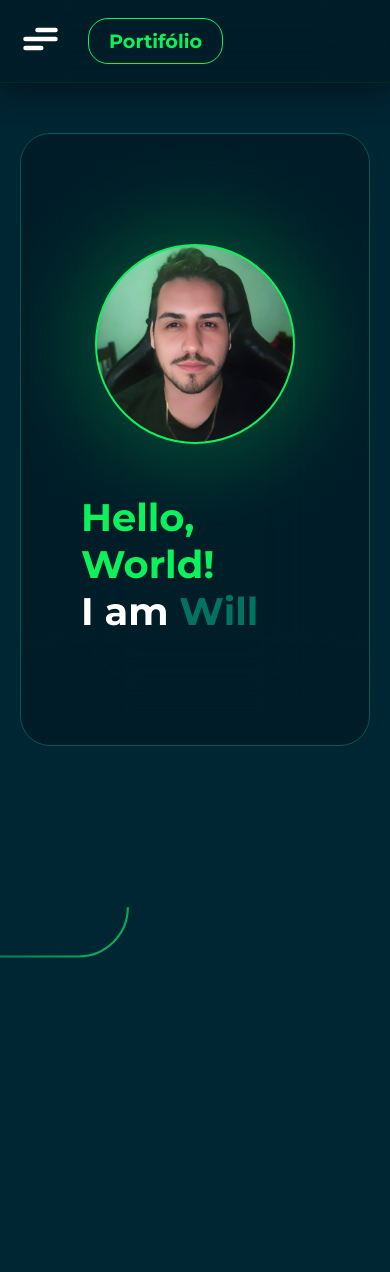
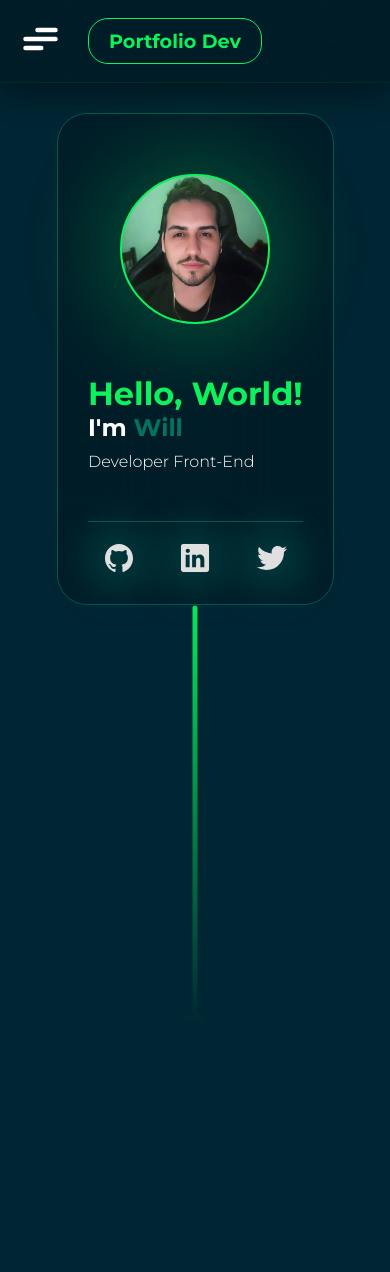
Before and after one commit to willfra/portifolio, a plain HTML site: page index.html in a window 390 px wide. After the commit the page ends 1045 px from the top, so only its background shows below. Drawn offline with nearby package versions, Linux system fonts and the light colour scheme; a web font is replaced by a local one.

Commit message:
modified:   css/responsive.css 	modified:   index.html 	new file:   js/vanilla-tilt.min.js 	modified:   style.css

```diff
--- a/css/responsive.css
+++ b/css/responsive.css
@@ -1,19 +1,34 @@
-@media (max-width: 780px) {
+@media (max-width: 600px) {
 
     header .box-right {
         display: none;
     }
-    .content-perfil {
+    .card-perfil {
         flex-direction: column;
-        margin: 20px;
-        padding: 110px 60px;
+        margin: 10px;
+        padding: 60px 30px;
+        padding-bottom: 30px;
+        margin-top: 0;
+        margin-bottom: 0px;
     }
-    .content-perfil .box-perfil p,
-    .content-perfil .box-perfil p:first-child {
+    .card-perfil .box-perfil p,
+    .card-perfil .box-perfil p:first-child {
         font-size: 2.4rem;
     }
-    .svg-line-1 {
-        margin-top: 650px;
-        margin-left: -70px;
+    .social {
+        display: flex;
+        flex-direction: row;
+        border-top: solid 1px var(--color-2);
+        padding-top: 20px;
+        border-left: 0;
+        height: 100%;
+        padding-left: 0;
+        width: 100%;
+    }
+    .card-perfil .text-perfil {
+        min-width: 0;
+    }
+    header .content {
+
     }
 }
--- a/index.html
+++ b/index.html
@@ -3,13 +3,14 @@
     <head>
         <meta charset="UTF-8" />
         <meta name="viewport" content="width=device-width, initial-scale=1.0" />
-        <title>Portifólio | William França</title>
+        <title>Portfolio | William França</title>
 
         <link rel="stylesheet" href="./style.css" />
         <link rel="stylesheet" href="./css/responsive.css" />
     </head>
     <body>
         <header>
+            <div class="content">
                 <div class="box-left">
                     <div class="icon-hamburger">
                         <label class="hamburger">
@@ -24,7 +25,7 @@
                         </label>
                     </div>
                     <div class="title-logo">
-                    <p><strong>Portifólio</strong></p>
+                        <p><strong>Portfolio Dev</strong></p>
                     </div>
                 </div>
                 <div class="box-right">
@@ -34,56 +35,76 @@
                         </ul>
                     </div>
                 </div>
+            </div>
         </header>
         <main>
             <div class="content">
-            <section class="content-perfil">
+                <section class="card-perfil"data-tilt data-tilt-max="10" data-tilt-speed="1000" data-tilt-perspective="5000">
                     <div class="perfil">
                         <div class="circle-perfil"></div>
                         <div class="circle-perfil-blur"></div>
                     </div>
-                <div class="box-perfil">
+                    <div class="text-perfil">
                         <div>
                             <p>Hello, World!</p>
-                        <p>I am <strong>Will</strong></p>
+                            <p>I'm <strong>Will</strong></p>
+                            <p>Developer Front-End</p>
                         </div>
-                    <div class="social"></div>
+                    </div>
+                    <div class="social">
+                        <!-- github icon -->
+                        <div class="icon-social" alt="GitHub">
+                            <div class="icon-bg-blur"></div>
+                            <ion-icon name="logo-github">Github</ion-icon>
+                        </div>
+                        <!-- linkedin icon -->
+                        <div class="icon-social" alt="GitHub">
+                            <div class="icon-bg-blur"></div>
+                            <ion-icon name="logo-linkedin">Linkedin</ion-icon>
+                        </div>
+                        <!-- Twitter icon -->
+                        <div class="icon-social" alt="GitHub">
+                            <div class="icon-bg-blur"></div>
+                            <ion-icon name="logo-twitter">Twitter</ion-icon>
+                        </div>
                     </div>
                 </section>
+            </div>
+
+            <section class="line-flex tecnologies">
+                <div class="svg-line">
                     <svg
-            class="svg-line-1"
                         xmlns="http://www.w3.org/2000/svg"
-            width="200"
-            height="509"
-            viewBox="0 0 462 509"
+                        width="28"
+                        height="436"
+                        viewBox="0 0 28 436"
                         fill="none"
                     >
                         <path
-                d="M5 508.5V240.88C5 210.922 15.5588 181.923 34.8207 158.978V158.978C59.0233 130.149 94.7377 113.5 132.38 113.5H343.5C406.184 113.5 457 62.6843 457 0V0"
-                stroke="url(#grad)"
+                            d="M16.5 3C16.5 1.61929 15.3807 0.5 14 0.5C12.6193 0.5 11.5 1.61929 11.5 3L16.5 3ZM0.666649 422C0.666648 429.364 6.63618 435.333 14 435.333C21.3638 435.333 27.3333 429.364 27.3333 422C27.3333 414.636 21.3638 408.667 14 408.667C6.63619 408.667 0.666649 414.636 0.666649 422ZM11.5 3L11.5 422L16.5 422L16.5 3L11.5 3Z"
+                            fill="url(#paint0_linear_60_23)"
+                            fill-opacity="0.93"
                         />
                         <defs>
                             <linearGradient
-                    id="grad"
-                    x1="0%"
-                    y1="0%"
-                    x2="100%"
-                    y2="100%"
+                                id="paint0_linear_60_23"
+                                x1="14.5"
+                                y1="3"
+                                x2="14.5"
+                                y2="422"
+                                gradientUnits="userSpaceOnUse"
                             >
+                                <stop stop-color="#0CF25D" />
                                 <stop
-                        offset="0%"
-                        style="stop-color: #025951; stop-opacity: 1"
-                    />
-                    <stop
-                        offset="100%"
-                        style="stop-color: #0cf25d; stop-opacity: 1"
+                                    offset="1"
+                                    stop-color="#0CF25D"
+                                    stop-opacity="0"
                                 />
                             </linearGradient>
                         </defs>
                     </svg>
-
                 </div>
-
+            </section>
 
             <aside>
                 <div class="menu-top"></div>
@@ -94,7 +115,20 @@
 
         <footer></footer>
 
+        <!-- ionic icons import -->
+        <script
+            type="module"
+            src="https://unpkg.com/ionicons@7.1.0/dist/ionicons/ionicons.esm.js"
+        ></script>
+        <!-- vanilla tilt import  -->
+        <script type="text/javascript" src="./js/vanilla-tilt.min.js"></script>
+
+        <script
+            nomodule
+            src="https://unpkg.com/ionicons@7.1.0/dist/ionicons/ionicons.js"
+        ></script>
+
         <script src="https://cdnjs.cloudflare.com/ajax/libs/gsap/3.9.1/gsap.min.js"></script>
-        <script src="./js/circles.js"></script>
+        <script type="text/javascript" src="./js/circles.js"></script>
     </body>
 </html>
--- a/style.css
+++ b/style.css
@@ -10,7 +10,7 @@ body {
 header {
     display: flex;
     align-items: center;
-    justify-content: space-between;
+    justify-content: center;
     width: 100%;
     padding: 15px;
     box-shadow: 0 8px 32px 0 #00000073;
@@ -18,15 +18,23 @@ header {
     backdrop-filter: blur(30px);
     z-index: 5;
     position: sticky;
-    top: 0;
+    top: 0px;
     flex-wrap: nowrap;
     background-color: #00000036;
     border-bottom: solid 1px #002c28;
     margin-bottom: 30px;
 }
+header .content {
+    max-width: 800px;
+    justify-content: space-between;
+}
 .content {
-    max-width: 1080px;
+    max-width: 1380px;
     display: flex;
+    align-items: center;
+    justify-content: space-around;
+    width: 100%;
+    height: 100%;
 }
 
 /* hamburger */
@@ -135,8 +143,8 @@ hr {
 
 main {
     display: flex;
-    align-items: flex-start;
-    justify-content: center;
+    flex-direction: column;
+    align-items: center;
     width: 100%;
     height: calc(100vh - 82px);
 }
@@ -152,29 +160,34 @@ main {
     position: relative;
     z-index: 5;
 }
-.content-perfil {
+.card-perfil {
     display: flex;
     align-items: center;
     justify-content: center;
-    margin: 50px;
+    margin: 30px;
     max-width: 1000px;
     gap: 50px;
     background-color: #00000036;
     border-radius: 30px;
     border: solid 1px var(--color-2);
-    padding: 80px 100px;
+    padding: 70px 60px;
     backdrop-filter: blur(50px);
-    overflow: hidden;
     position: relative;
+    margin-bottom: 0px;
+    transform-style: preserve-3d;
+    transform: perspective(1000px);
 }
 .perfil {
     display: flex;
     align-items: center;
     justify-content: center;
+    transform-style: preserve-3d;
+    transform: perspective(1000px );
+    transform: translateZ(20px);
 }
 .circle-perfil {
-    width: 200px;
-    height: 200px;
+    width: 150px;
+    height: 150px;
     border-radius: 50%;
     background-image: url(./img/FB_IMG_1661388510346.jpg);
     background-size: contain;
@@ -186,8 +199,8 @@ main {
     border: solid 2px var(--primary-color);
 }
 .circle-perfil-blur {
-    width: 250px;
-    height: 250px;
+    width: 200px;
+    height: 200px;
     border-radius: 50%;
     background-color: var(--primary-color);
     filter: blur(40px);
@@ -196,31 +209,89 @@ main {
     transition: all 0.7s;
 }
 .perfil:hover .circle-perfil-blur {
-    width: 300px;
-    height: 300px;
+    width: 250px;
+    height: 250px;
 }
-.content-perfil .box-perfil p:first-child {
+.card-perfil .text-perfil p:first-child {
     color: var(--primary-color);
-    font-size: 3rem;
+    font-size: 2rem;
     font-weight: 700;
 }
-.content-perfil .box-perfil p {
+.card-perfil .text-perfil p {
     color: #ffffff;
-    font-size: 3rem;
+    font-size: 1.5rem;
     font-weight: 700;
+    text-align: left;
 }
-.content-perfil .box-perfil p strong {
+.card-perfil .text-perfil p strong {
     color: var(--color-3);
 }
+.card-perfil .text-perfil p:nth-child(3) {
+    color: #ffffff;
+    font-size: 1rem;
+    margin-top: 10px;
+    font-weight: 300;
+}
 
-.svg-line-1 {
+.social {
+    display: flex;
+    align-items: center;
+    justify-content: space-evenly;
+    flex-direction: column;
+    border-left: solid 1px var(--color-2);
+    height: 100%;
+    padding-left: 40px;
+    gap: 30px;
+}
+.social .icon-social {
+    display: flex;
+    align-items: center;
+    justify-content: center;
+    border-radius: 50%;
+    cursor: pointer;
+    transform: translateZ(50px);
+}
+.icon-bg-blur {
+    width: 60px;
+    height: 60px;
+    border-radius: 50%;
+    background-color: var(--color-2);
+    filter: blur(20px);
+    opacity: 60%;
+    transition: all 0.7s;
     position: absolute;
-    margin-top: 445px;
-    margin-left: -475px;
-    stroke: var(--color-2);
-    stroke-width: 5;
-    z-index: 1;
+    z-index: 2;
 }
+.icon-social:hover .icon-bg-blur {
+    width: 70px;
+    height: 70px;
+    opacity: 90% ;
+}
+.icon-social ion-icon {
+    font-size: 2rem;
+    color: #e0e0e0;
+}
+.icon-social:hover ion-icon {
+    color: #ffffff;
+}
+.line-flex {
+    display: flex;
+    flex-direction: row;
+
+}
+
+
+
+
+
+
+
+
+
+
+
+
+
 
 /* MENU LATERAL MOBILE */
 aside {
@@ -236,3 +307,8 @@ aside {
 aside .ative {
     display: none;
 }
+
+ion-icon {
+    font-size: 2rem;
+    color: white;
+}
```
Also changed, not shown: js/vanilla-tilt.min.js (added). Lines whose indentation alone changed are shown as unchanged.
